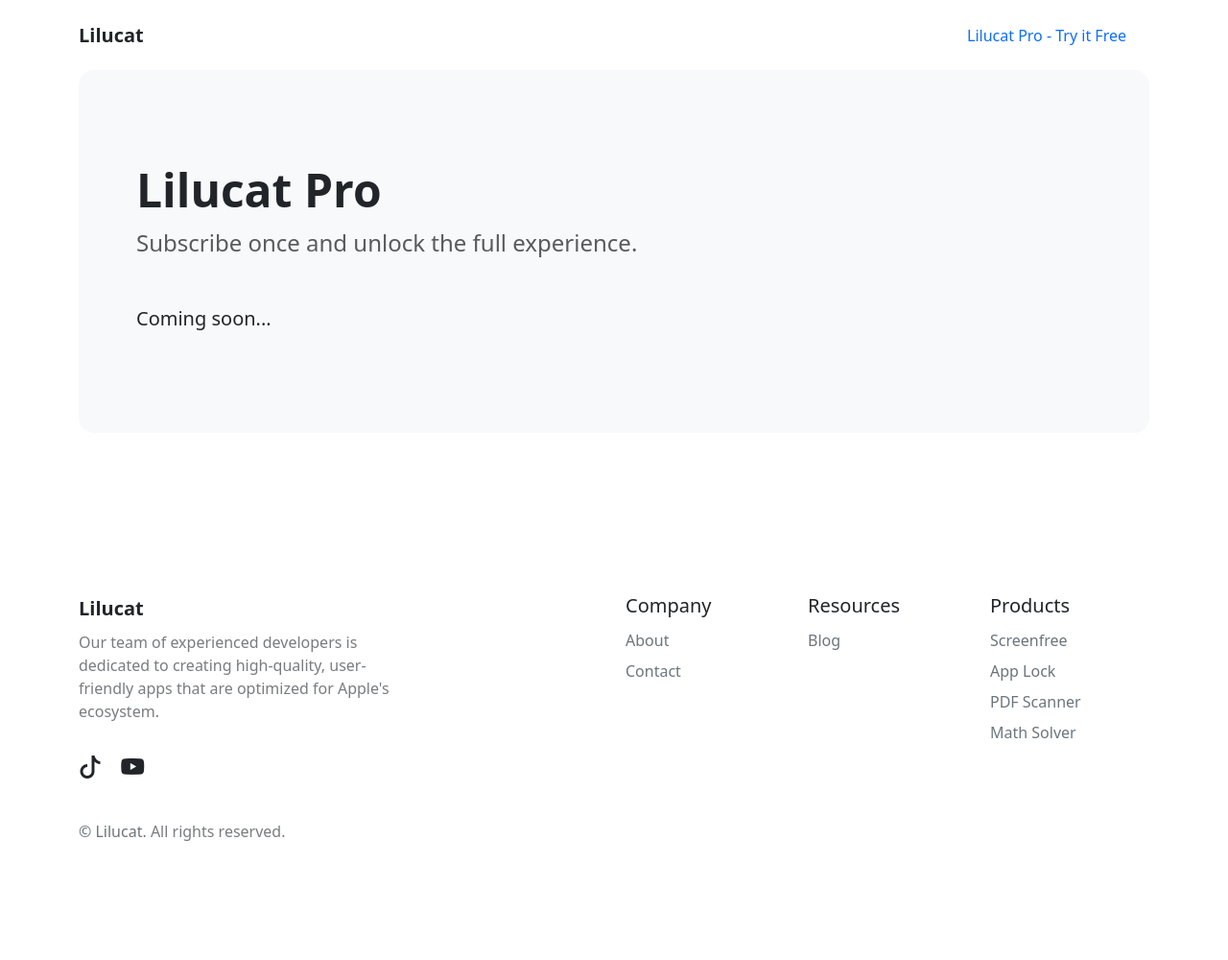
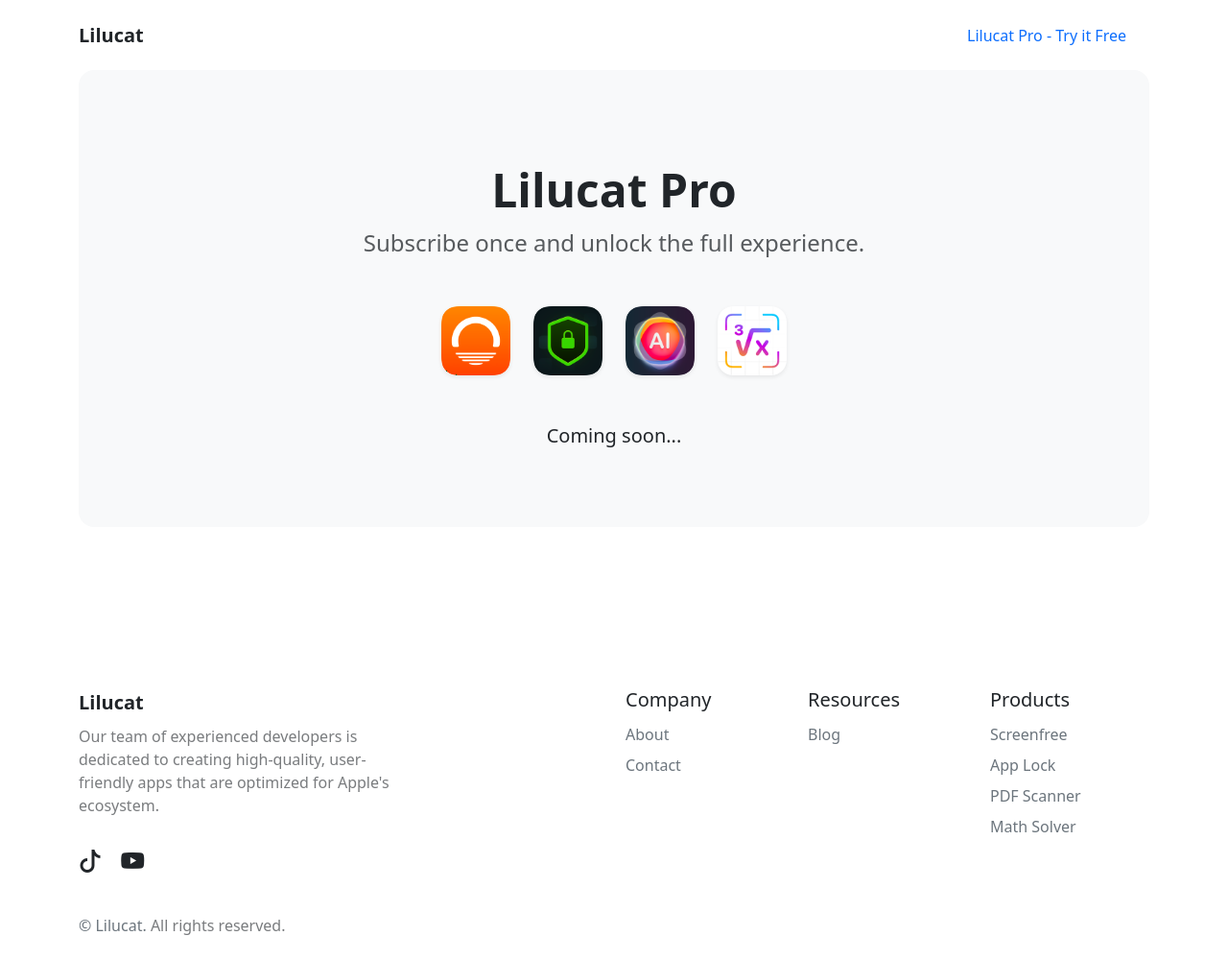
Before and after one commit to LiluKitty/lilucat.com, a Jekyll site: the page built from pages/lilucat-pro.html, in a window 1280 px wide. Shown: the whole page at 96% size. Built offline with Jekyll 4.4.1, drawn with Linux system fonts in a browser that asks for light colours; before the commit the page ends 902 px from its top, so only the background shows below that.

Commit message:
up to date

```diff
--- a/pages/lilucat-pro.html
+++ b/pages/lilucat-pro.html
@@ -5,15 +5,20 @@
 permalink: /lilucat-pro/
 ---
 <div class="container pb-md-5 pb-4 mt-3">
-  <div class="p-md-5 pb-md-3 p-4 mb-4 bg-light rounded-img">
+  <div class="p-md-5 pb-md-3 p-4 mb-4 bg-light rounded-img mx-auto text-center">
     <div class="container-fluid py-5">
       <h1 class="display-5 fw-bold">{{ page.title }}</h1>
-      <p class="fs-4 text-body-secondary">{{ page.description }}</p>
-      <p class="col-md-8 fs-5">
-        <br>
-        Coming soon...
-      </p>
-      <br>
+      <p class="fs-4 text-body-secondary mb-md-5">{{ page.description }}</p>
+      <div class="col-md-8 mx-auto text-center mb-5">
+        <div class="d-flex flex-wrap align-items-center justify-content-center gap-4 mt-4">
+          {% for product in site.data.products.data %}
+          <a class="d-flex flex-column align-items-center text-decoration-none animate-img" href="{{ product.url }}" rel="noopener" target="_blank">
+            <img class="d-block rounded-img shadow-sm" src="{{ product.icon }}" alt="{{ product.name }} Icon" width="72" height="72" loading="lazy">
+          </a>
+          {% endfor %}
+        </div>
+      </div>
+      <p class="fs-5">Coming soon...</p>
     </div>
   </div>
 </div>
```
